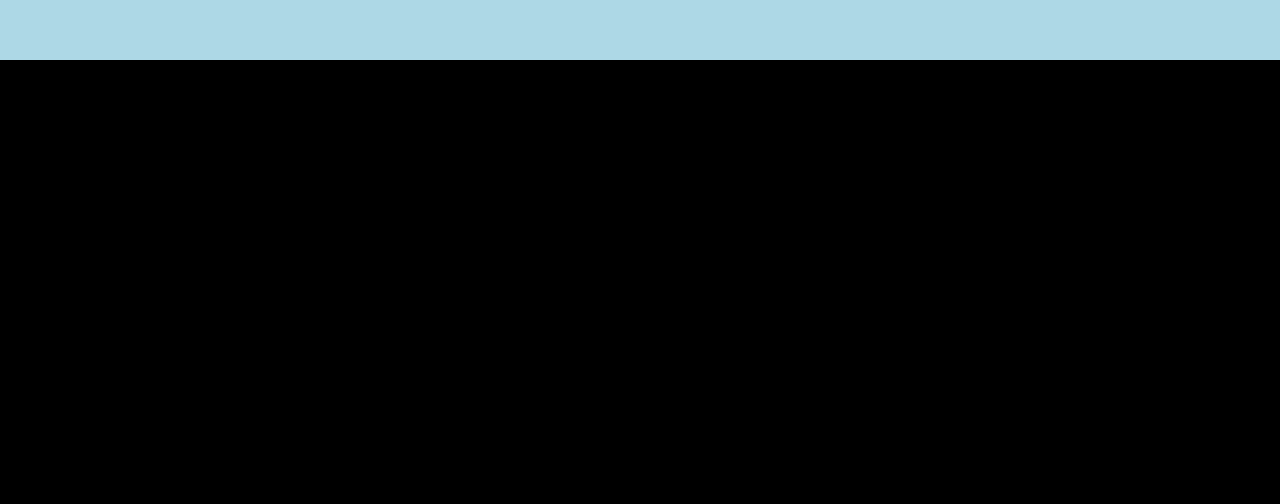
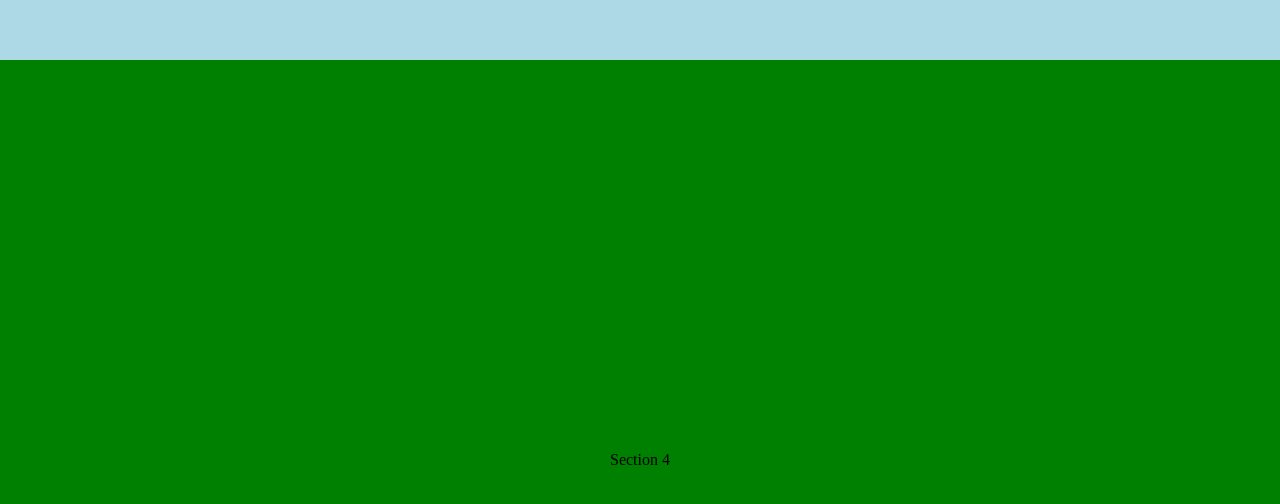
Before and after one commit to Ryan-Wilkinson/personal-website, a Vue app: page / in a window 1280 px wide. Shown: the part 2340-2844 px from the top of the page. Before the commit the page ends 2400 px from the top, so only its background shows below. Built offline with nearby package versions, Linux system fonts and the light colour scheme.

Commit message:
4th section

```diff
--- a/src/App.vue
+++ b/src/App.vue
@@ -8,6 +8,7 @@
       <AboutMe />
     </div>
     <div class="third-section">Section 3</div>
+    <div class="fourth-section">Section 4</div>
   </div>
 </template>
 
@@ -69,4 +70,12 @@ html {
   flex-direction: column;
   height: 100vh;
 }
+.fourth-section {
+  background-color: green;
+  display: flex;
+  justify-content: center;
+  align-items: center;
+  flex-direction: column;
+  height: 100vh;
+}
 </style>
```
